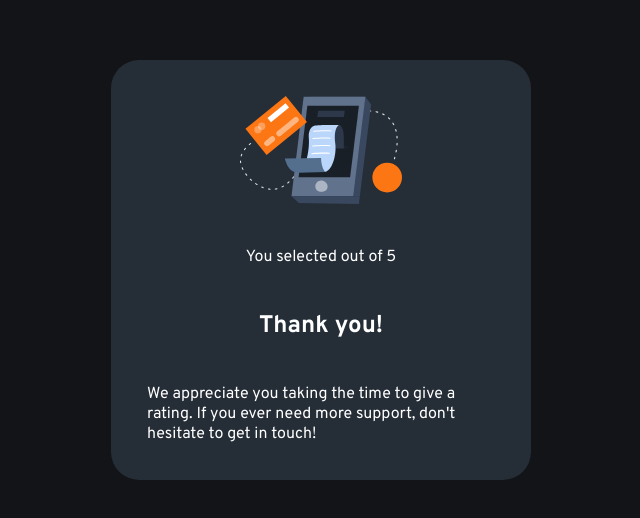
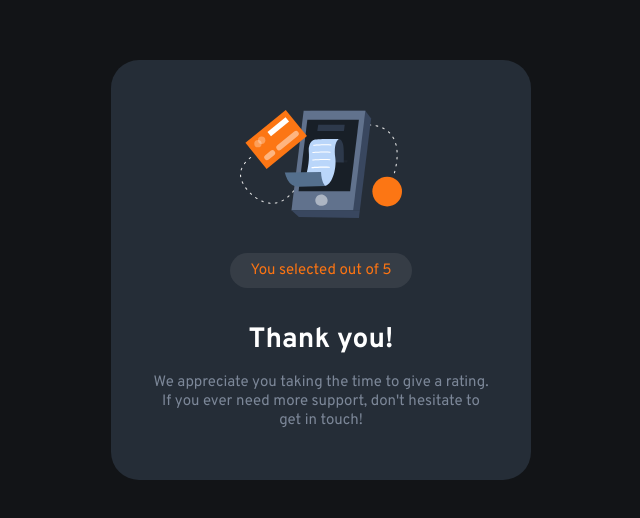
Before and after one commit to victormnuzzi/fem-interactive-rating-component, a plain HTML site: page index.html in a window 1280 px wide. Shown: the part 130-648 px from the top of the page, without its empty margins (319-959 px from the left). Drawn offline with Linux system fonts and the light colour scheme; files whose address does not match are found by name.

Commit message:
css finished

```diff
--- a/assets/css/style.css
+++ b/assets/css/style.css
@@ -75,7 +75,7 @@
 .circle {
     height: 54px;
     width: 54px;
-    background-color: hsl(216, 10%, 14%);
+    background-color: #363D46;
     display: flex;
     align-items: center;
     justify-content: center;
@@ -124,7 +124,7 @@
 .ty-container {
     width: 100%;
     height: 100%;
-    padding: 36px;
+    padding: 50px 40px;
     position: absolute;
     top: 0;
     left: 0;
@@ -133,13 +133,21 @@
 }
 
 .ty-rate {
-
+    font-size: 15px;
+    color: hsl(25, 97%, 53%);
+    background-color: #363D46;
+    padding: 8px 20px;
+    border-radius: 20px;
+    margin: 20px;
 }
 
 .ty-container h2 {
-
+    font-size: 28px;
 }
 
 .ty-paragraph {
+    font-size: 15px;
+    text-align: center;
+    color: hsl(216, 12%, 54%);
 
 }
```
